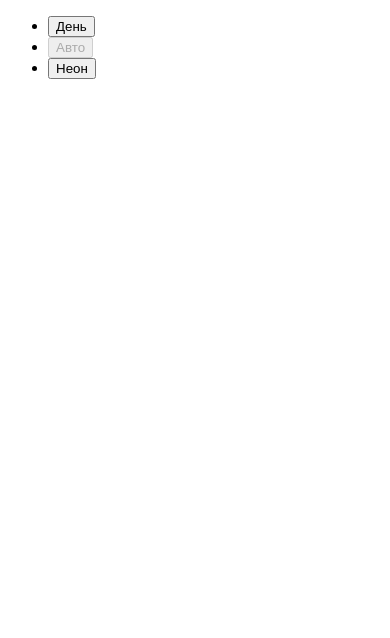
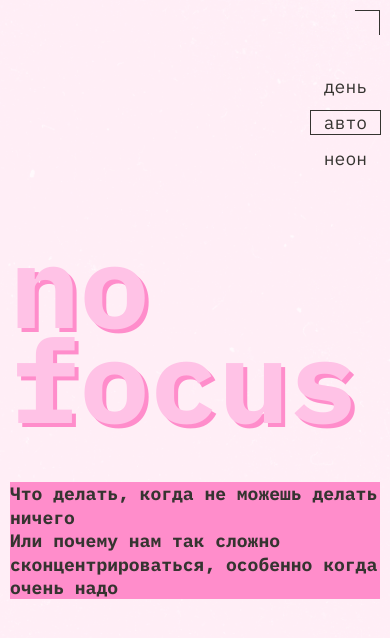
Before and after one commit to pudgekaramelkin/slozhno-sosredotochitsya, a plain HTML site: page index.html in a window 390 px wide. Shown: the top 638 px of the page. Drawn offline with Linux system fonts and the light colour scheme.

Commit message:
add header mobile ver

```diff
--- a/index.html
+++ b/index.html
@@ -4,6 +4,15 @@
     <meta charset="UTF-8" />
     <meta http-equiv="X-UA-Compatible" content="IE=edge" />
     <meta name="viewport" content="width=device-width, initial-scale=1.0" />
+    <link rel="stylesheet" href="./styles/globals.css" />
+    <link rel="stylesheet" href="./fonts/fonts.css" />
+    <link rel="icon" href="./images/favicon.ico" sizes="any" />
+    <link rel="icon" href="./images/favicon.svg" type="image/svg+xml" />
+    <link rel="stylesheet" href="./styles/variables.css" />
+    <link rel="stylesheet" href="./styles/style.css" />
+    <link rel="stylesheet" href="./styles/dark.css" />
+    <link rel="stylesheet" href="./styles/light.css" />
+    <meta name="color-scheme" content="dark light" />
     <title>Сложно сосредоточиться</title>
   </head>
   <body class="page">
@@ -34,6 +43,13 @@
           </li>
         </ul>
       </nav>
+      <span class="header__span_rec" aria-hidden="true">
+        rec
+      </span>
+      <h1 class="header__title">no focus</h1>
+      <p class="header__descritption">Что делать, когда не можешь делать ничего <br>
+        Или почему нам так сложно сконцентрироваться, особенно когда очень надо
+      </p>
     </header>
     <script src="./scripts/script.js"></script>
   </body>
--- a/styles/globals.css
+++ b/styles/globals.css
@@ -7,6 +7,7 @@
 }
 
 body {
+  block-size: 100svh;
   min-inline-size: 375px;
   max-inline-size: 1440px;
   margin: 0 auto;
--- a/styles/style.css
+++ b/styles/style.css
@@ -1,5 +1,108 @@
 /* Основные стили проекта. Это стили для темы, которую вы верстаете первой. */
 
 .page {
-  /* сохраните в разметке и стилях класс page. На его основе работает скрипт. */
+  background-color: var(--bg-color);
+  background-image: var(--bg-image);
+  background-position: center;
+  background-size: cover;
+  background-repeat: no-repeat;
+  background-attachment: fixed;
+  padding-inline: var(--padding-main);
+  font-family: var(--main-font, sans-serif);
+  font-size: 1.125rem;
+  color: var(--text-color);
 }
+
+.header {
+  display: grid;
+}
+
+.header__span_rec{
+  display: none;
+  position: absolute;
+  top: 11px;
+  right: 39px;
+  color: var(--text-color);
+  line-height: 139%;
+  text-align: center;
+  text-transform: uppercase;
+}
+
+.header__span_rec::after {
+  content: "";
+  position: absolute;
+  top: var(--padding-main);
+  right: 0;
+  margin: -2px -20px 0 0;
+  inline-size: 9px;
+  block-size: 9px;
+  border-radius: 50%;
+  box-shadow: 0 0 4px 2px var(--rec-color);
+  background-color: var(--rec-color);
+}
+
+.decorated-zone::after {
+  content: "";
+  position: absolute;
+  top: var(--padding-main);
+  right: var(--padding-main);
+  inline-size: 25px;
+  block-size: 25px;
+  border-block-start: 1px solid var(--text-color);
+  border-inline-end: 1px solid var(--text-color);
+}
+
+.decorated-zone::before {
+  content: "";
+  position: absolute;
+  bottom: var(--padding-main);
+  left: var(--padding-main);
+  inline-size: 25px;
+  block-size: 25px;
+  border-block-end: 1px solid var(--text-color);
+  border-inline-start: 1px solid var(--text-color);
+}
+
+.header__theme-menu {
+  padding-block-start: 4.69rem;
+}
+
+.header__theme-menu-list {
+  align-self: center;
+  display: grid;
+  gap: 0.8125rem;
+  justify-content: end;
+  align-items: center;
+  list-style: none;
+  text-align: center;
+  text-transform: lowercase;
+}
+
+.header__theme-menu-button  {
+  padding-block: 0px;
+  background-color: transparent;
+  border: none;
+  text-transform: lowercase;
+}
+
+.header__theme-menu-button_active {
+  padding-block: 0px;
+  padding-inline: 0.8125rem;
+  outline: 1px solid var(--outline-color);
+}
+
+.header__title {
+  margin-block: 4.17rem 3.44rem;
+  font-size: clamp(7.25rem, 7.0115rem + 1.0178vw, 7.5rem);
+  line-height: 82.5%;
+  color: var(--title-color);
+  font-weight: 700;
+  text-shadow: 4px 4px 0px var(--accent-color);
+  text-wrap: wrap;
+}
+
+.header__descritption {
+  line-height: 130%;
+  font-weight: bold;
+  background-color: var(--accent-color);
+}
--- a/styles/variables.css
+++ b/styles/variables.css
@@ -2,3 +2,14 @@
   Переменные для вашего проекта
   и их переопределение под различные устройства
 */
+:root {
+  --main-font: 'IBM Plex mono';
+  --text-color: #353430;
+  --title-color: #ffc2e6;
+  --bg-color: #fff1f7;
+  --accent-color: #ff8dcb;
+  --outline-color: #353430;
+  --bg-image: url(../images/cover-image-light.png);
+  --padding-main: 0.625rem;
+  --rec-color: var(--text-color);
+}
```
